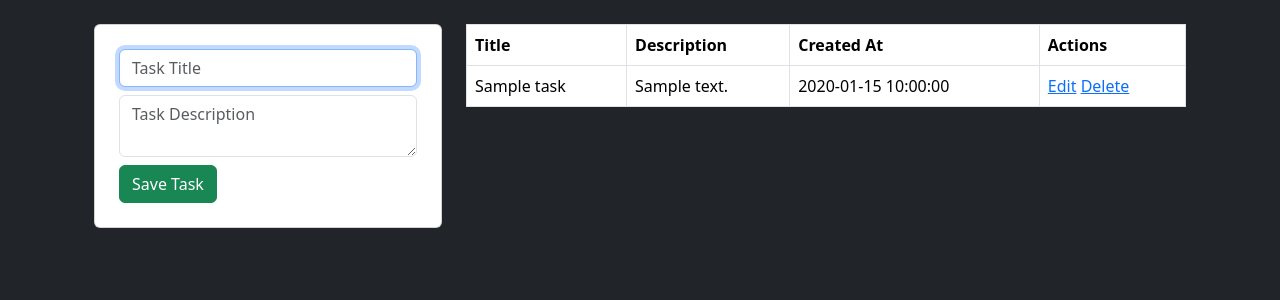
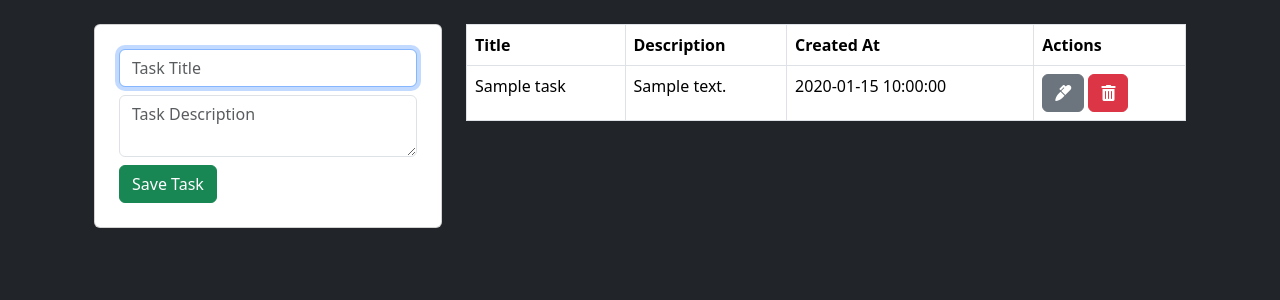
Before and after one commit to herwingx/php-crud, a PHP site: page / in a window 1280 px wide. Shown: the part 56-356 px from the top of the page. Run offline with PHP 8.4, Linux system fonts and the light colour scheme; tables that the repository leaves empty hold one stand-in row (values such as "Sample post"); some libraries are stand-ins or nearby versions.

Commit message:
Add buttons

```diff
--- a/includes/header.php
+++ b/includes/header.php
@@ -6,6 +6,7 @@
   <meta name="viewport" content="width=device-width, initial-scale=1.0">
   <title>PHP MYSQL CRUD</title>
   <link href="https://cdn.jsdelivr.net/npm/bootstrap@5.3.3/dist/css/bootstrap.min.css" rel="stylesheet" integrity="sha384-QWTKZyjpPEjISv5WaRU9OFeRpok6YctnYmDr5pNlyT2bRjXh0JMhjY6hW+ALEwIH" crossorigin="anonymous">
+  <link rel="stylesheet" href="https://use.fontawesome.com/releases/v5.6.3/css/all.css" integrity="sha384-UHRtZLI+pbxtHCWp1t77Bi1L4ZtiqrqD80Kn4Z8NTSRyMA2Fd33n5dQ8lWUE00s/" crossorigin="anonymous">
 </head>
 <body class="bg-dark">
   <nav class="navbar navbar-dark bg-primary">
--- a/index.php
+++ b/index.php
@@ -50,8 +50,12 @@
               <td><?php echo $row["description"] ?></td>
               <td><?php echo $row["created_at"] ?></td>
               <td>
-                <a href="edit.php?id=<?php echo $row['id']?>">Edit</a>
-                <a href="delete.php?id=<?php echo $row['id']?>">Delete</a>
+                <a href="edit.php?id=<?php echo $row['id'] ?>" class="btn btn-secondary">
+                  <i class="fas fa-marker"></i>
+                </a>
+                <a href="delete.php?id=<?php echo $row['id'] ?>" class="btn btn-danger">
+                  <i class="fas fa-trash-alt"></i>
+                </a>
               </td>
             </tr>
 
```
